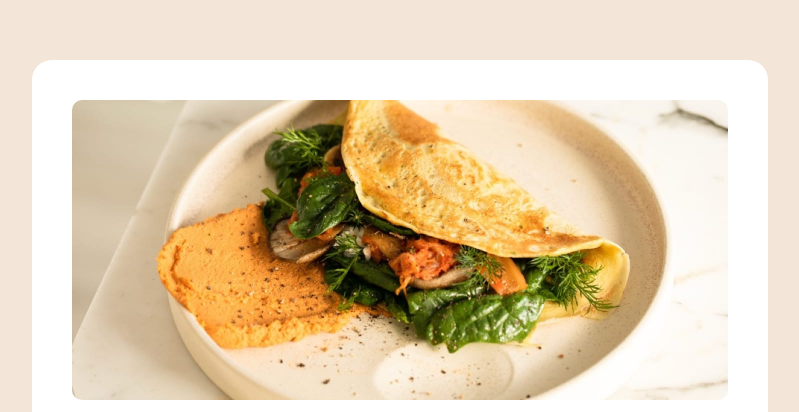
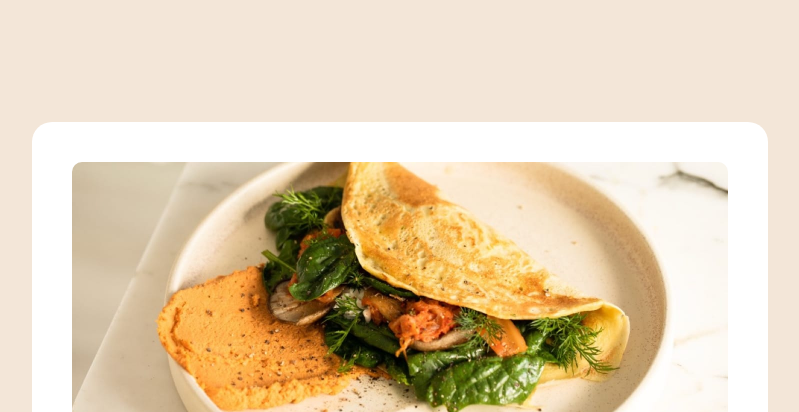
Before and after one commit to luisamrv/Practice-FM-RecipePage, a plain HTML site: page index.html in a window 1280 px wide. Shown: the top 412 px of the page, without its empty margins (240-1039 px from the left). Drawn offline with Linux system fonts and the light colour scheme.

Commit message:
adjustments to recipe margins

```diff
--- a/style.css
+++ b/style.css
@@ -145,7 +145,7 @@ main {
 
 	@media (width >= 768px) {
 		padding: 4rem;
-		margin: 6rem 0rem;
+		margin: 12.2rem 0rem;
 		border-radius: 2rem;
 	}
 }
```
